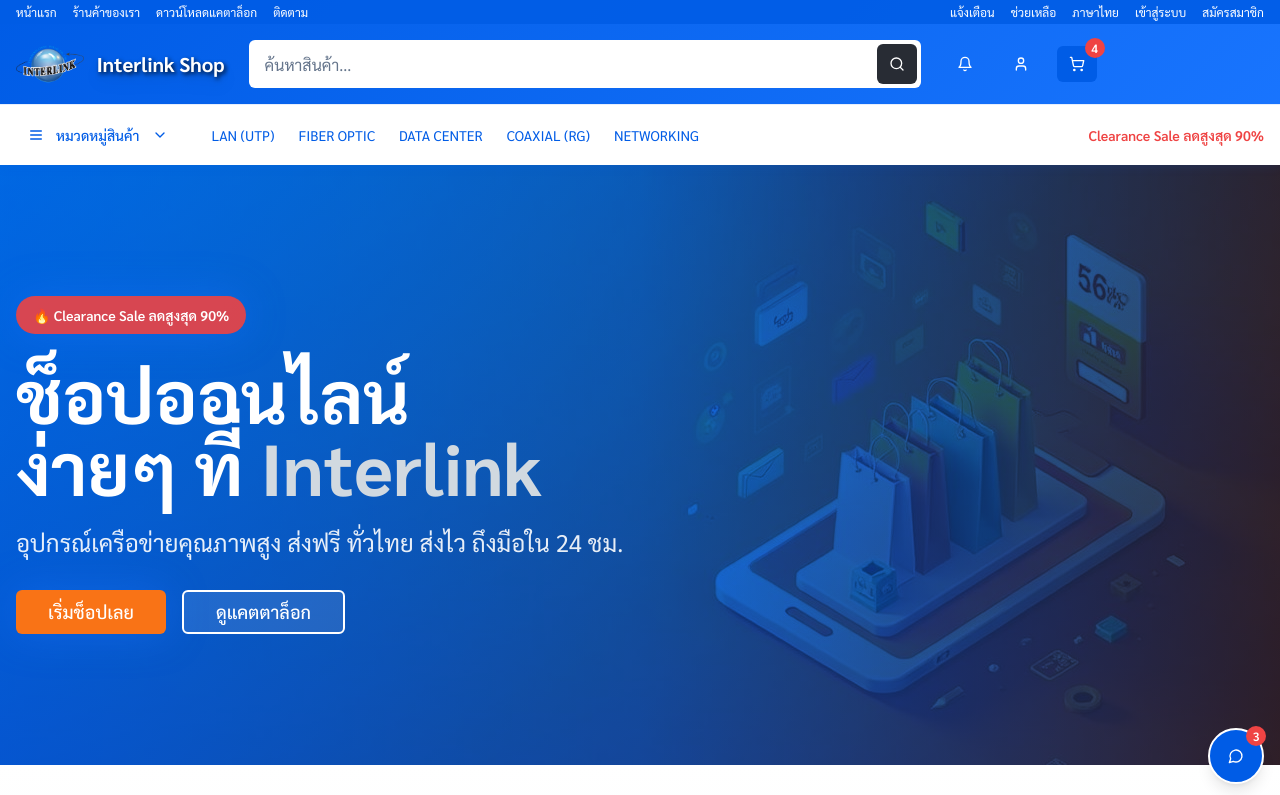
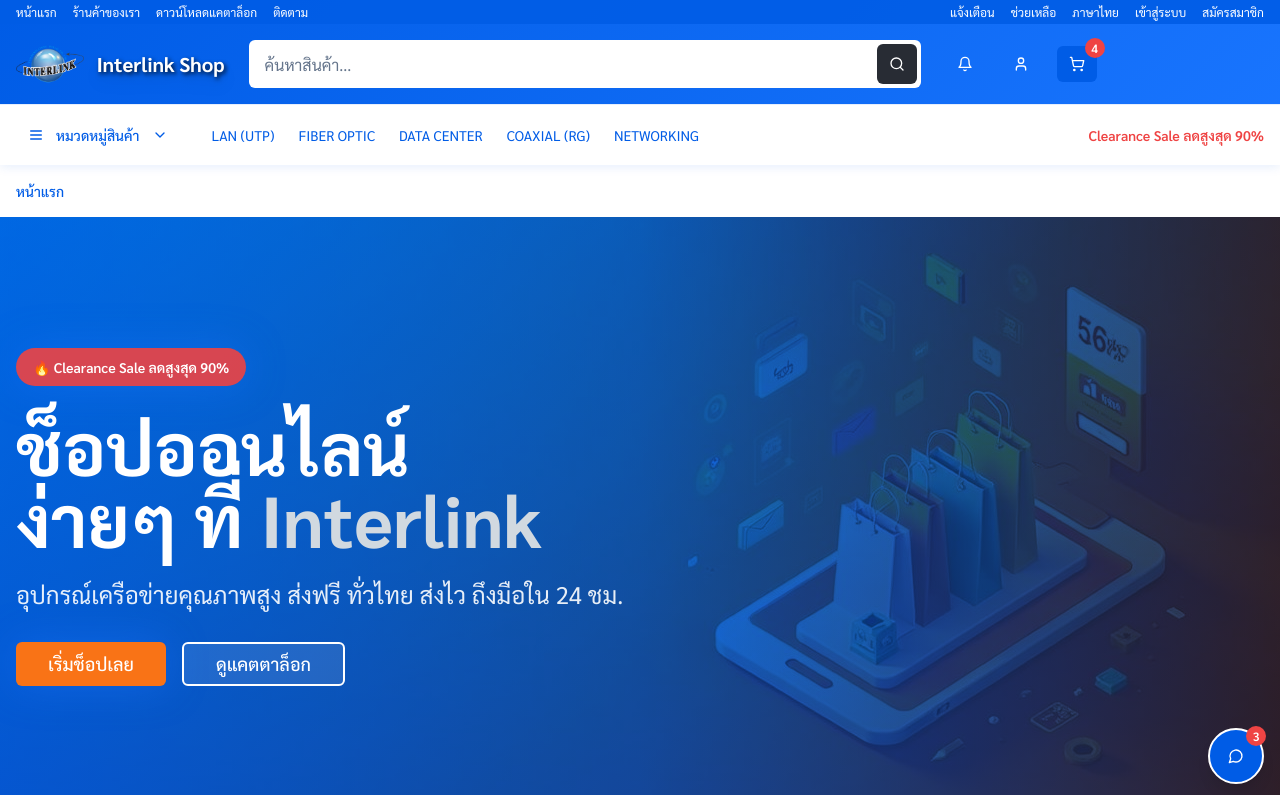
Before and after one commit to dayjakkrit03/ilink-shop-firebase, a React (Vite) app: page / in a window 1280 px wide. Shown: the top 795 px of the page. Built offline with nearby package versions, Linux system fonts and the light colour scheme.

Commit message:
Add breadcrumb navigation
Update the breadcrumb navigation to make the "หน้าแรก" (Homepage) link clickable, allowing users to return to the homepage from any product listing page.

```diff
--- a/src/pages/Index.tsx
+++ b/src/pages/Index.tsx
@@ -18,6 +18,14 @@ const Index = () => {
   return (
     <div className="min-h-screen bg-background">
       <Header onCartClick={() => setIsCartOpen(true)} cartItemCount={cartItemCount} />
+
+      {/* Breadcrumb for homepage */}
+      <div className="container mx-auto px-4 py-4">
+        <nav className="text-sm text-muted-foreground">
+          <span className="text-primary font-medium">หน้าแรก</span>
+        </nav>
+      </div>
+
       <HeroSection />
       <ProductGrid />
       <CategoryGrid />
```
